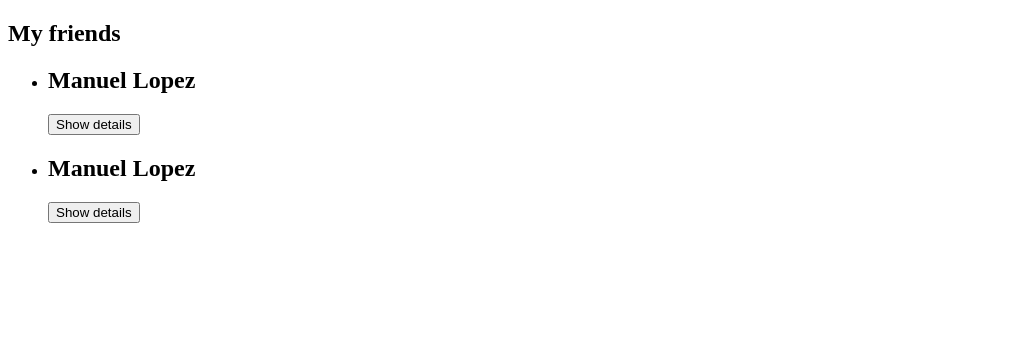
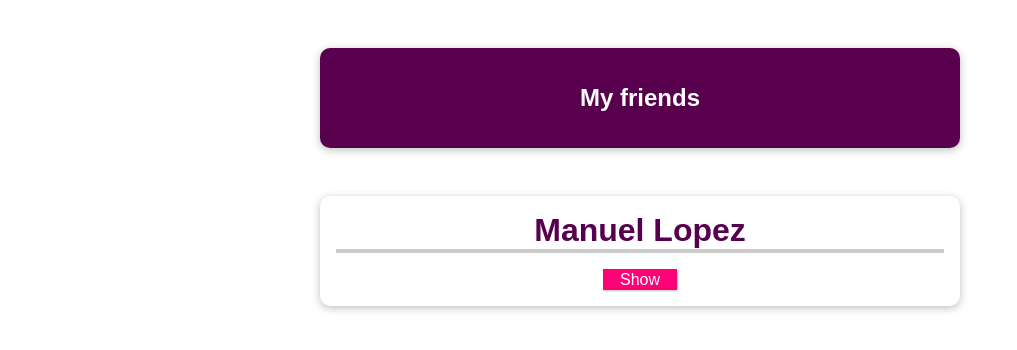
Before and after one commit to sebasroldanm/vueCourse, a Vue app: page / in a window 1280 px wide. Shown: the top 350 px of the page, without its empty margins (0-1017 px from the left). Built offline with nearby package versions, Linux system fonts and the light colour scheme.

Commit message:
Add style

```diff
--- a/src/App.vue
+++ b/src/App.vue
@@ -1,8 +1,9 @@
 <template lang="">
     <section>
-        <h2>My friends</h2>
+        <header>
+            <h1>My friends</h1>
+        </header>
         <ul>
-            <friend-contact></friend-contact>
             <friend-contact></friend-contact>
         </ul>
     </section>
@@ -15,19 +16,87 @@
     return {
       friends: [
         {
-                    id: 'manuel',
-                    name: 'Manuel Lopez',
-                    phone: '+57 312 6529966',
-                    email: 'manuel@app.com'
+          id: "manuel",
+          name: "Manuel Lopez",
+          phone: "+57 312 6529966",
+          email: "manuel@app.com",
         },
         {
-                    id: 'lina',
-                    name: 'Lina Contreras',
-                    phone: '+57 300 2546632',
-                    email: 'lina@app.com'
+          id: "lina",
+          name: "Lina Contreras",
+          phone: "+57 300 2546632",
+          email: "lina@app.com",
         },
-            ]
+      ],
+    };
+  },
+};
+</script>
+
+<style>
+@import url ("https://fonts.googleapis.com/css2?family=Jost&display=swap");
+
+* {
+  box-sizing: border-box;
 }
-    },
+
+html {
+  font-family: "Jost", sans-serif;
 }
-</script>
+
+body {
+  margin: 0;
+}
+
+header {
+  box-shadow: 0 2px 8px rgba(0, 0, 0, 0.26);
+  margin: 3rem auto;
+  border-radius: 10px;
+  padding: 1rem;
+  background-color: #58004d;
+  color: white;
+  text-align: center;
+  width: 90%;
+  max-width: 40rem;
+}
+
+#app ul {
+  margin: 0;
+  padding: 0;
+  list-style: none;
+}
+
+#app li {
+  box-shadow: 0 2px 8px rgba(0, 0, 0, 0.26);
+  margin: 1rem auto;
+  border-radius: 10px;
+  padding: 1rem;
+  text-align: center;
+  width: 90%;
+  max-width: 40rem;
+}
+
+#app h2 {
+  font-size: 2rem;
+  border-bottom: 4px solid #ccc;
+  color: #58004d;
+  margin: 0 0 1rem 0;
+}
+
+#app button {
+  font: inherit;
+  cursor: pointer;
+  border: 1px solid #ff0077;
+  background-color: #ff0077;
+  color: white;
+  padding: 0.05rem 1rem;
+  box-shadow: 1px 1px 2px rgba(0, 0, 0, 0.26);
+}
+
+#app button:hover,
+#app button:active {
+  background-color: #ec3169;
+  border-color: #ec3169;
+  box-shadow: 1px 1px 4px rgba(0, 0, 0, 0.26);
+}
+</style>
--- a/src/Components/FriendContact.vue
+++ b/src/Components/FriendContact.vue
@@ -1,7 +1,7 @@
 <template>
   <li>
     <h2>{{ friend.name }}</h2>
-    <button @click="toogleDetails">Show details</button>
+    <button @click="toogleDetails">{{ detailsAreVisible ? 'Hide' : 'Show' }}</button>
     <ul v-if="detailsAreVisible">
       <li><strong>Phone: </strong>{{ friend.phone }}</li>
       <li><strong>Emial: </strong>{{ friend.emial }}</li>
```
Lines whose indentation alone changed are shown as unchanged.
